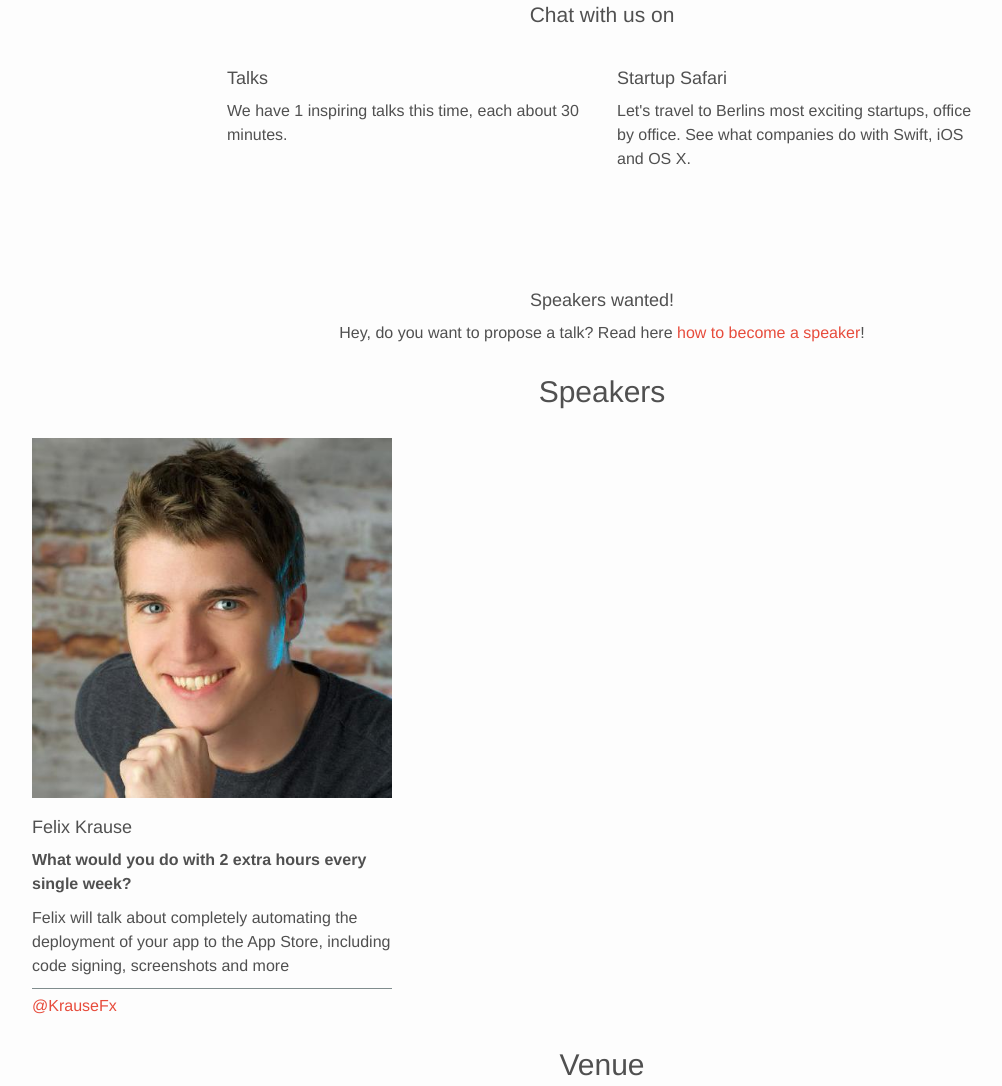
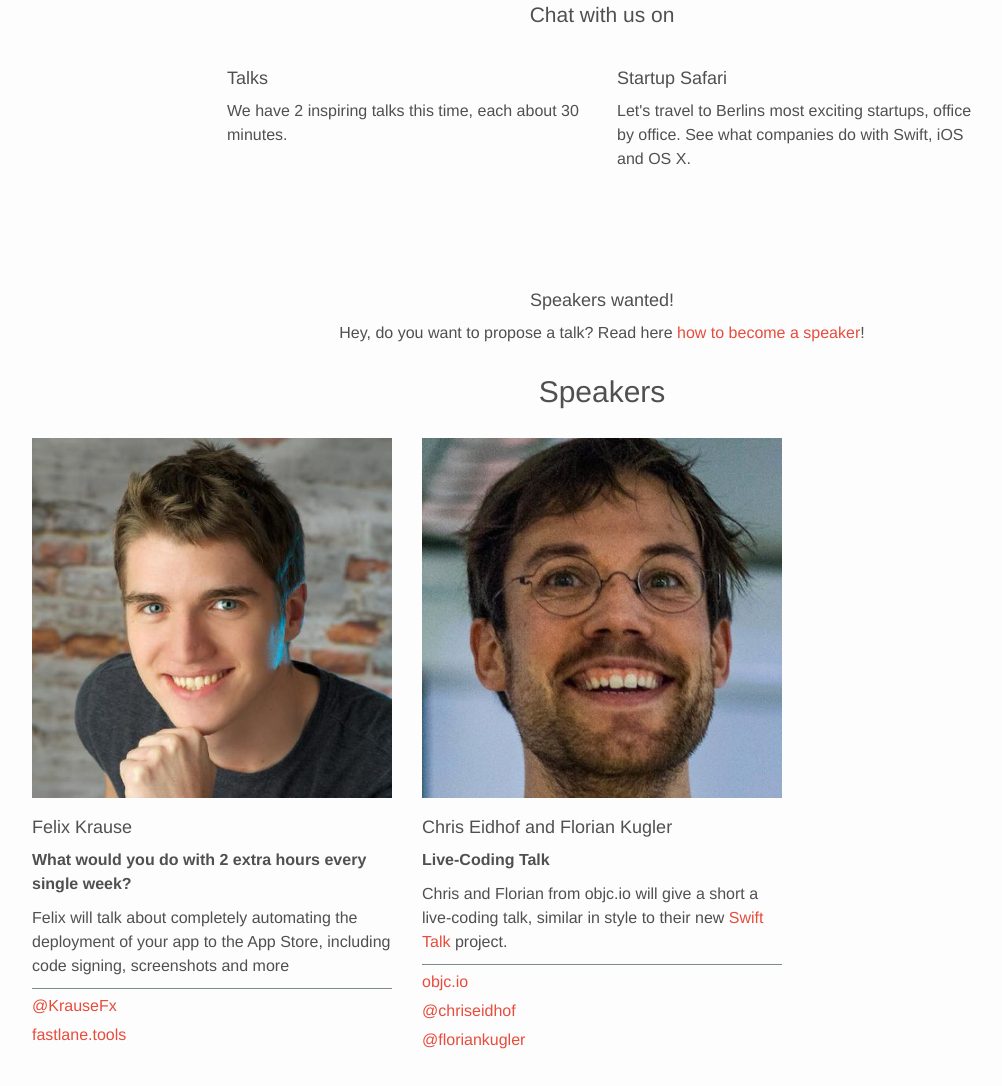
Before and after one commit to swift-berlin/swift-berlin.github.io, a Jekyll site: the page built from _posts/2016-06-29-swift-berlin-19.md, in a window 1280 px wide and 1400 px high, scrolled down 600 px. Shown: the part 158-1244 px from the top of the window, without its empty margins (38-1040 px from the left). Built offline with Jekyll 4.4.1, drawn with Linux system fonts in a browser that asks for light colours.

Commit message:
add objc-io-talk

```diff
--- a/_layouts/post.html
+++ b/_layouts/post.html
@@ -182,14 +182,14 @@ layout: default
           <a href="http://nerdgeschoss.de/contact/">Impressum</a>
         </p>
       </div>
-      <div class="col-sm-4">
+      <div class="col-sm-3">
         <h3>Help</h3>
         <p>Need help? Don’t hestiate to ask us something. Email us directly at
           <a href="#">hello@nerdgeschoss.de</a>.
           You can checkout our <a href="http://nerdgeschoss.de">website</a> or the <a href="http://www.meetup.com/swift-berlin/events/187497112/">meetup group</a>.
         </p>
       </div>
-      <div class="col-sm-3">
+      <div class="col-sm-4">
         <h3 id="archive">Archive</h3>
         <p>
           {% for post in site.posts %}
--- a/_posts/2016-06-29-swift-berlin-19.md
+++ b/_posts/2016-06-29-swift-berlin-19.md
@@ -23,4 +23,22 @@ speakers:
     -
       url: https://twitter.com/KrauseFx
       name: '@KrauseFx'
+    -
+      url: https://fastlane.tools
+      name: fastlane.tools
+  -
+    name: Chris Eidhof and Florian Kugler
+    image: chriseidhof
+    title: Live-Coding Talk
+    abstract: Chris and Florian from objc.io will give a short a live-coding talk, similar in style to their new <a href="https://talk.objc.io">Swift Talk</a> project.
+    links:
+    -
+      url: http://objc.io
+      name: 'objc.io'
+    -
+      url: https://twitter.com/chriseidhof
+      name: '@chriseidhof'
+    -
+      url: https://twitter.com/floriankugler
+      name: '@floriankugler'
 ---
```
Also changed, not shown: _posts/2016-05-30-swift-berlin-18.md (+0 -1 lines), Gemfile.lock.
